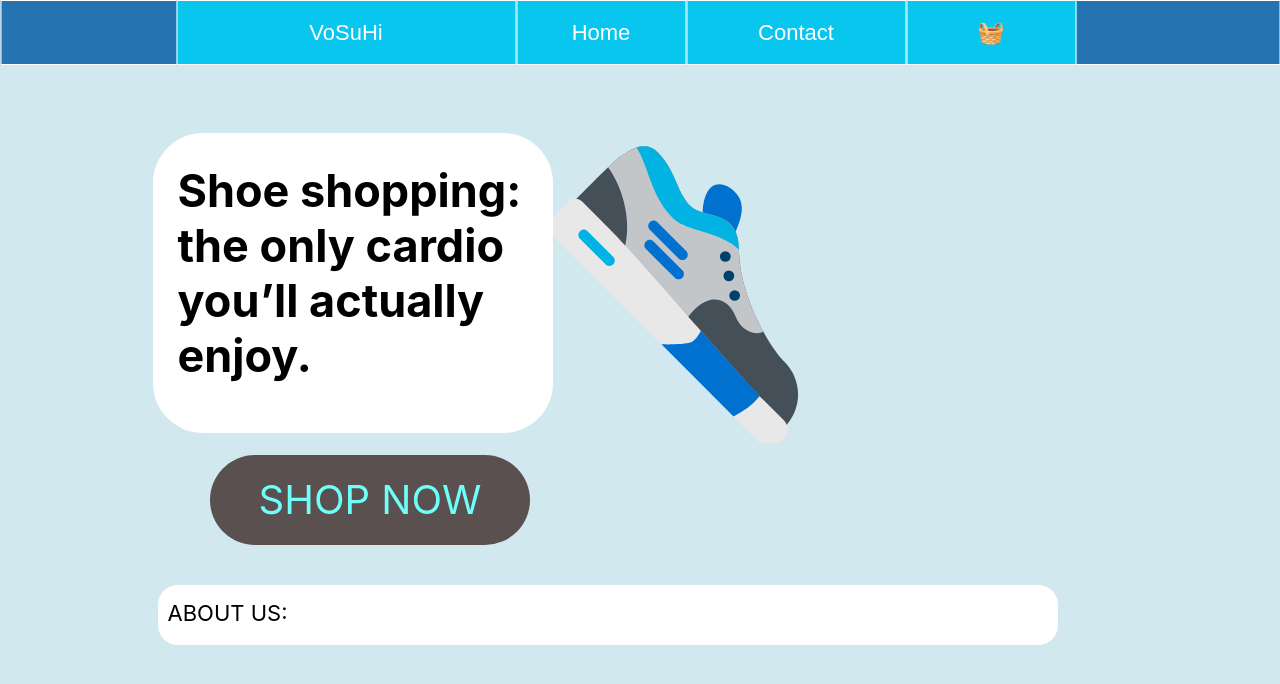
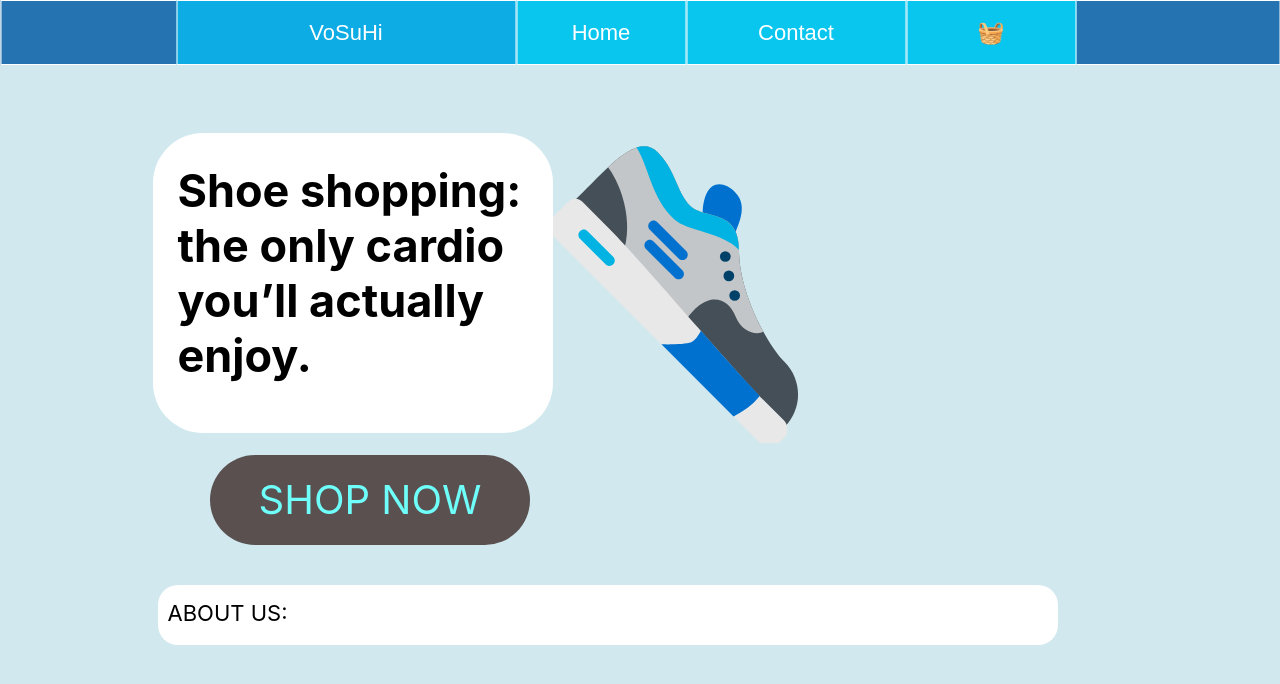
Before and after one commit to Voluharji/RPO-frontend, a React (Vite) app: page / in a window 1280 px wide. In both pictures the pointer is over the button "VoSuHi". Shown: the top 684 px of the page. Built offline with nearby package versions, Linux system fonts and the light colour scheme.

Commit message:
Dodal hover na buttone

```diff
--- a/src/Homepage/homepage.css
+++ b/src/Homepage/homepage.css
@@ -30,6 +30,12 @@
     background-color: rgb(9, 198, 239);
     height: 65px;
     border: solid white 1px;
+    transition: background-color 250ms;
+}
+
+.nav-button:hover{
+    background-color: #0dace5;
+    cursor: pointer;
 }
 
 .nav-button-text{
@@ -77,6 +83,13 @@
 
     grid-column: 4 / 6;
     grid-row: 8/10;
+
+    transition: background-color 250ms;
+}
+
+.shop-now-button:hover{
+    background-color: rgb(121, 183, 215);
+    cursor: pointer;
 }
 
 .shop-now-button-text{
```
